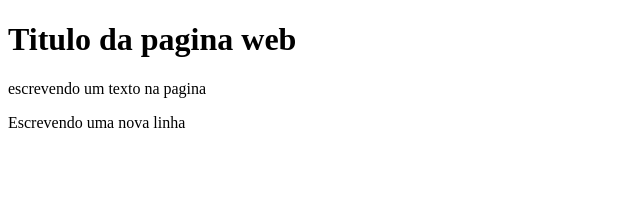
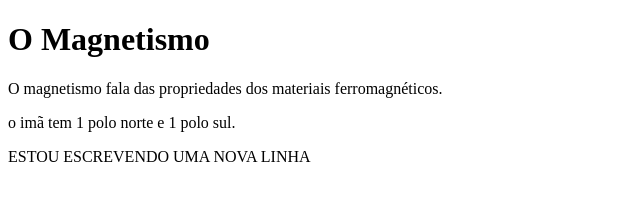
Before and after one commit to eduardopf2/farias, a plain HTML site: page index.html in a window 1280 px wide. Shown: the whole page, without its empty margins (0-640 px from the left). Drawn offline with Linux system fonts and the light colour scheme.

Commit message:
segunda versao

```diff
--- a/index.html
+++ b/index.html
@@ -6,8 +6,10 @@
     <title>Teste</title>
 </head>
 <body>
-    <h1>Titulo da pagina web</h1>
-    <p>escrevendo um texto na pagina</p>
-    <p>Escrevendo uma nova linha</p>
+    <h1>O Magnetismo</h1>
+    <p>O magnetismo fala das propriedades dos materiais ferromagnéticos.</p>
+
+    <p>o imã tem 1 polo norte e 1 polo sul.</p>
+    <p>ESTOU ESCREVENDO UMA NOVA LINHA</p>
 </body>
 </html>
```
